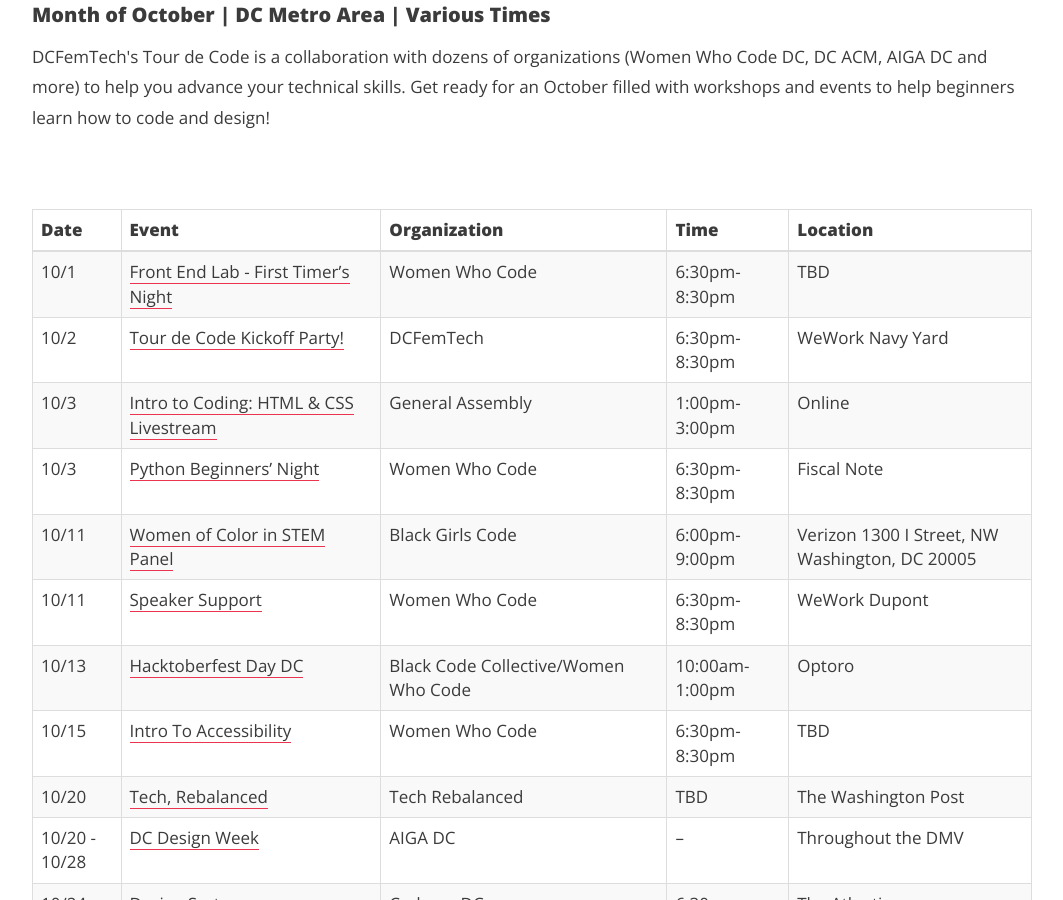
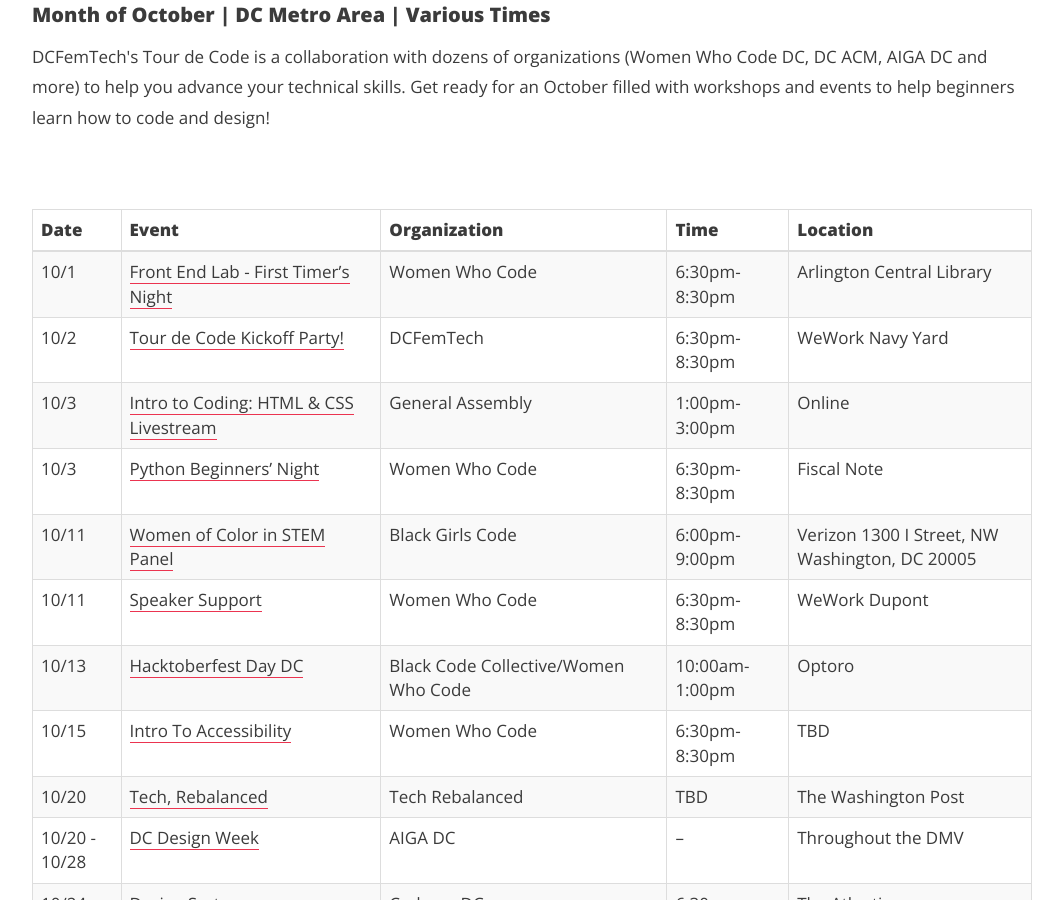
Before and after one commit to dcfemtech/dcfemtech.github.io, a Jekyll site: the page built from _events/tourdecode-2018.md, in a window 1280 px wide and 900 px high, scrolled down 566 px. Shown: the whole window, without its empty margins (108-1171 px from the left). Built offline with Jekyll 4.4.1, drawn with Linux system fonts in a browser that asks for light colours.

Commit message:
add location

```diff
--- a/_events/tourdecode-2018.md
+++ b/_events/tourdecode-2018.md
@@ -19,7 +19,7 @@
 ---
 | Date  | Event                  | Organization                         | Time                  | Location                |
 |-------|------------------------|--------------------------------------|-----------------------|-------------------------|
-| 10/1  | [Front End Lab - First Timer's Night](https://www.meetup.com/Women-Who-Code-DC/events/254886115/) | Women Who Code | 6:30pm-8:30pm | TBD |
+| 10/1  | [Front End Lab - First Timer's Night](https://www.meetup.com/Women-Who-Code-DC/events/254886115/) | Women Who Code | 6:30pm-8:30pm | Arlington Central Library |
 | 10/2  | [Tour de Code Kickoff Party!](https://www.eventbrite.com/e/dcfemtech-tour-de-code-kickoff-tickets-50239125577) | DCFemTech                            | 6:30pm-8:30pm |  WeWork Navy Yard                    |
 | 10/3  | [Intro to Coding: HTML & CSS Livestream](https://generalassemb.ly/education/intro-to-coding-html-css-livestream/washington-dc/55447)   | General Assembly                     | 1:00pm-3:00pm        | Online
 | 10/3  | [Python Beginners' Night](https://www.meetup.com/Women-Who-Code-DC/events/254978236/) | Women Who Code | 6:30pm-8:30pm | Fiscal Note |
```
